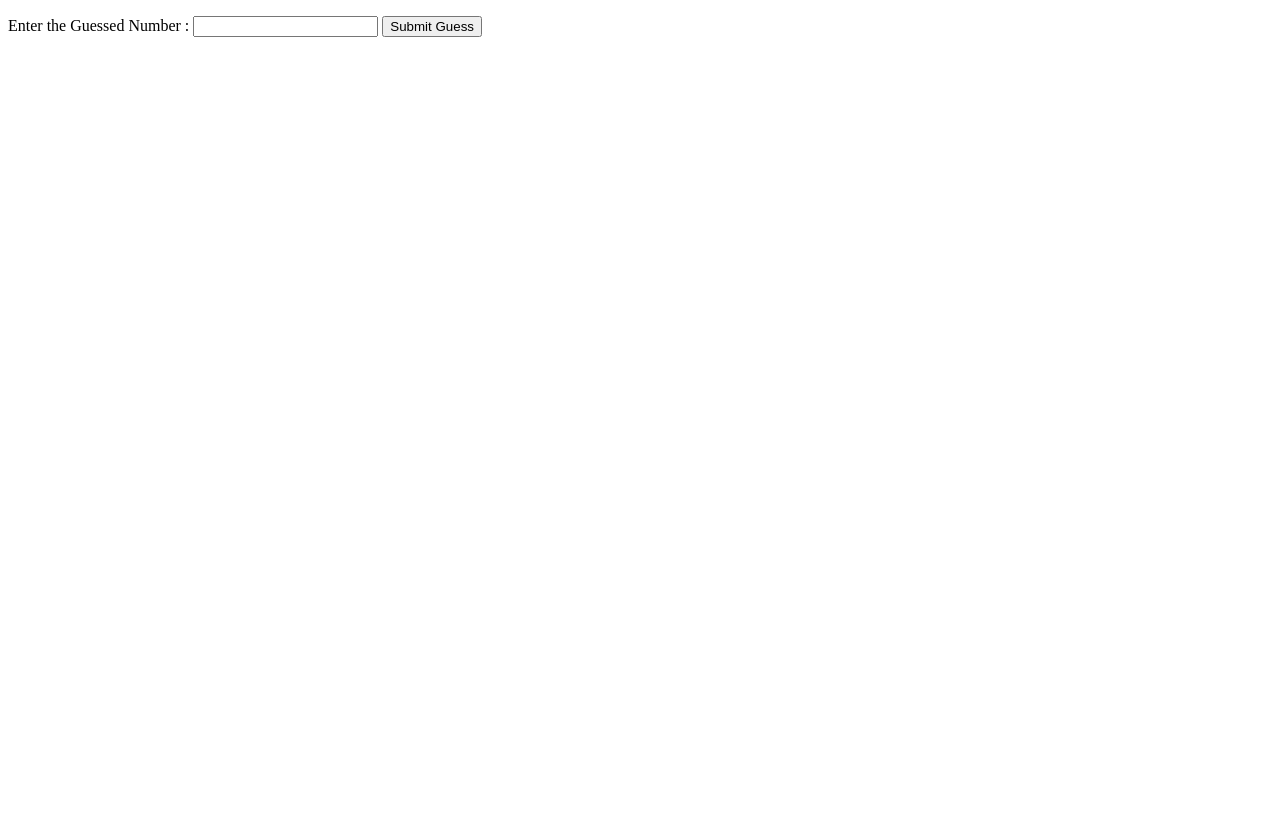
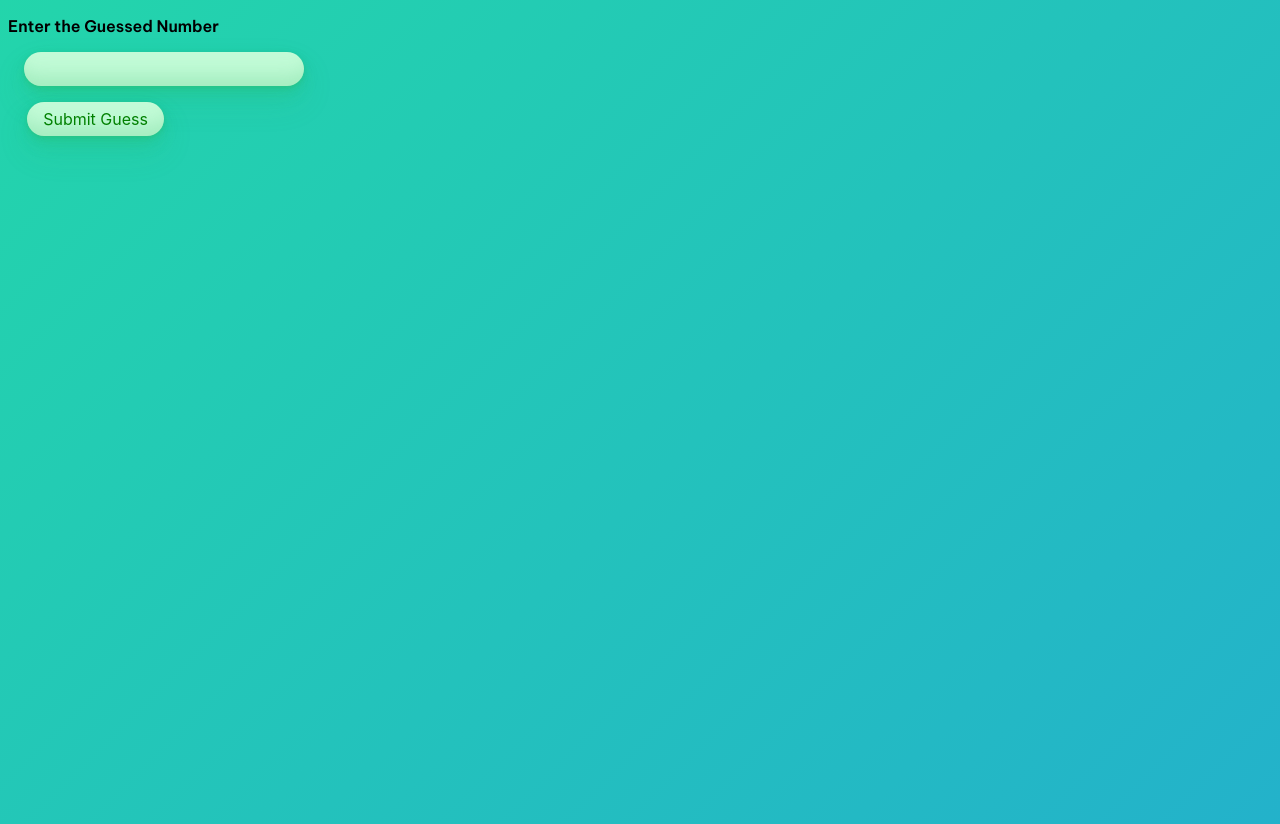
Before and after one commit to rhyth007/Guess-the-Number, a plain HTML site: page index.html in a window 1280 px wide. Before the commit the page ends 800 px from the top, so only its background shows below. Drawn offline with Linux system fonts and the light colour scheme.

Commit message:
Add files via upload
CSS UPDATED

```diff
--- /dev/null
+++ b/index.css
@@ -0,0 +1,55 @@
+@import url('https://fonts.googleapis.com/css2?family=Barlow:wght@100&family=Be+Vietnam+Pro:wght@600&family=Raleway:ital,wght@0,200;0,300;0,400;0,500;0,600;0,700;1,200;1,300;1,400;1,500;1,600&family=Ubuntu:wght@700&display=swap');
+
+body{
+    background: linear-gradient(-45deg, #ee7752, #e73c7e, #23a6d5, #23d5ab);
+	background-size: 400% 400%;
+	animation: gradient 15s ease infinite;
+	height: 100vh;
+font-family: 'Be Vietnam Pro', sans-serif;
+
+}
+.guessNumber,#button{
+    margin: 1rem;
+    background-color: #c2fbd7;
+  border-radius: 100px;
+  box-shadow: rgba(44, 187, 99, .2) 0 -25px 18px -14px inset,rgba(44, 187, 99, .15) 0 1px 2px,rgba(44, 187, 99, .15) 0 2px 4px,rgba(44, 187, 99, .15) 0 4px 8px,rgba(44, 187, 99, .15) 0 8px 16px,rgba(44, 187, 99, .15) 0 16px 32px;
+  color: green;
+  cursor: pointer;
+  display: inline-block;
+  font-family: CerebriSans-Regular,-apple-system,system-ui,Roboto,sans-serif;
+  padding: 7px 16px;
+  text-align: center;
+  text-decoration: none;
+  transition: all 250ms;
+  border: 0;
+  font-size: 16px;
+  user-select: none;
+  -webkit-user-select: none;
+  touch-action: manipulation;
+}
+
+
+.guessSubmit,.button{
+  margin-left: 1.2rem;
+  background-color: #c2fbd7;
+  border-radius: 100px;
+  box-shadow: rgba(44, 187, 99, .2) 0 -25px 18px -14px inset,rgba(44, 187, 99, .15) 0 1px 2px,rgba(44, 187, 99, .15) 0 2px 4px,rgba(44, 187, 99, .15) 0 4px 8px,rgba(44, 187, 99, .15) 0 8px 16px,rgba(44, 187, 99, .15) 0 16px 32px;
+  color: green;
+  cursor: pointer;
+  display: inline-block;
+  font-family: CerebriSans-Regular,-apple-system,system-ui,Roboto,sans-serif;
+  padding: 7px 16px;
+  text-align: center;
+  text-decoration: none;
+  transition: all 250ms;
+  border: 0;
+  font-size: 16px;
+  user-select: none;
+  -webkit-user-select: none;
+  touch-action: manipulation;
+}
+
+.guessSubmit:hover {
+  box-shadow: rgba(44,187,99,.35) 0 -25px 18px -14px inset,rgba(44,187,99,.25) 0 1px 2px,rgba(44,187,99,.25) 0 2px 4px,rgba(44,187,99,.25) 0 4px 8px,rgba(44,187,99,.25) 0 8px 16px,rgba(44,187,99,.25) 0 16px 32px;
+  transform: scale(1.05) rotate(-1deg);
+}
--- a/index.html
+++ b/index.html
@@ -5,6 +5,7 @@
     <meta http-equiv="X-UA-Compatible" content="IE=edge" />
     <meta name="viewport" content="width=device-width, initial-scale=1.0" />
     <title>Guess The Number</title>
+    <link rel="stylesheet" href="./index.css">
 
 </head>
 <body>
@@ -17,8 +18,10 @@
 
     </div>
 
-    <label for="guessNumber">Enter the Guessed Number : </label>
+    <label for="guessNumber">Enter the Guessed Number  </label>
+     <br>
     <input type="text" id="guessNumber" class="guessNumber">
+    <br>
     <button type="submit"  class="guessSubmit">Submit Guess</button>
 
 
```
Also changed, not shown: index.js (line endings or trailing spaces).
